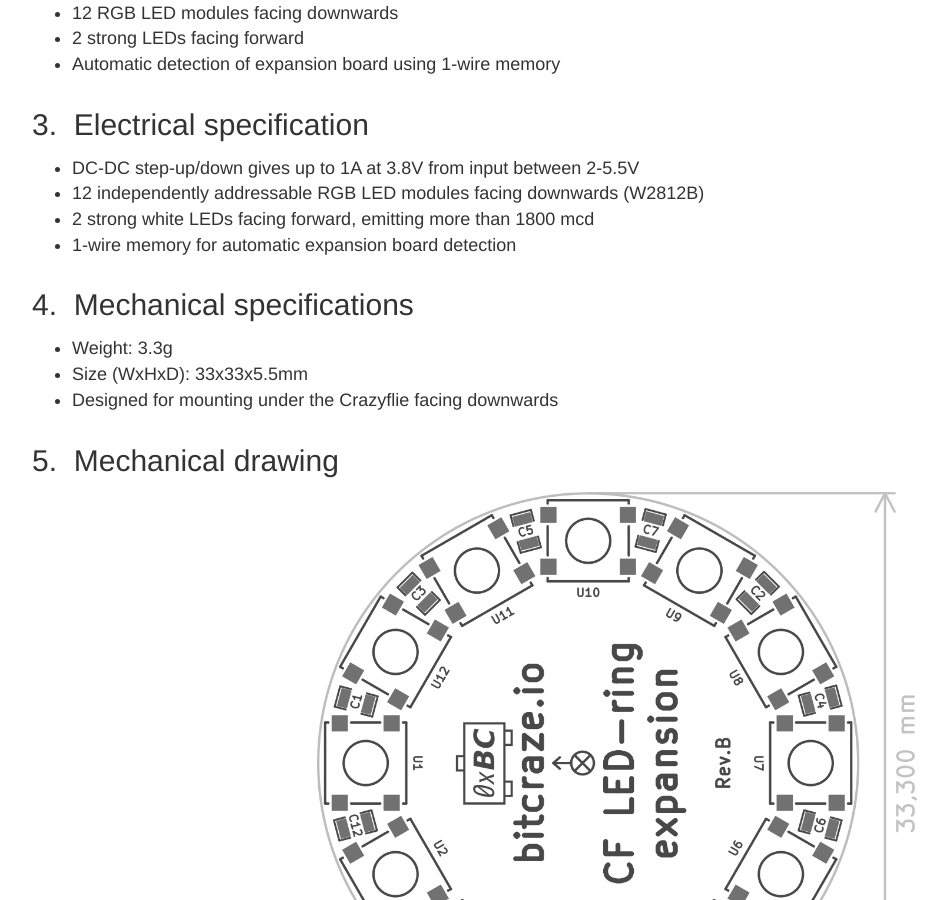
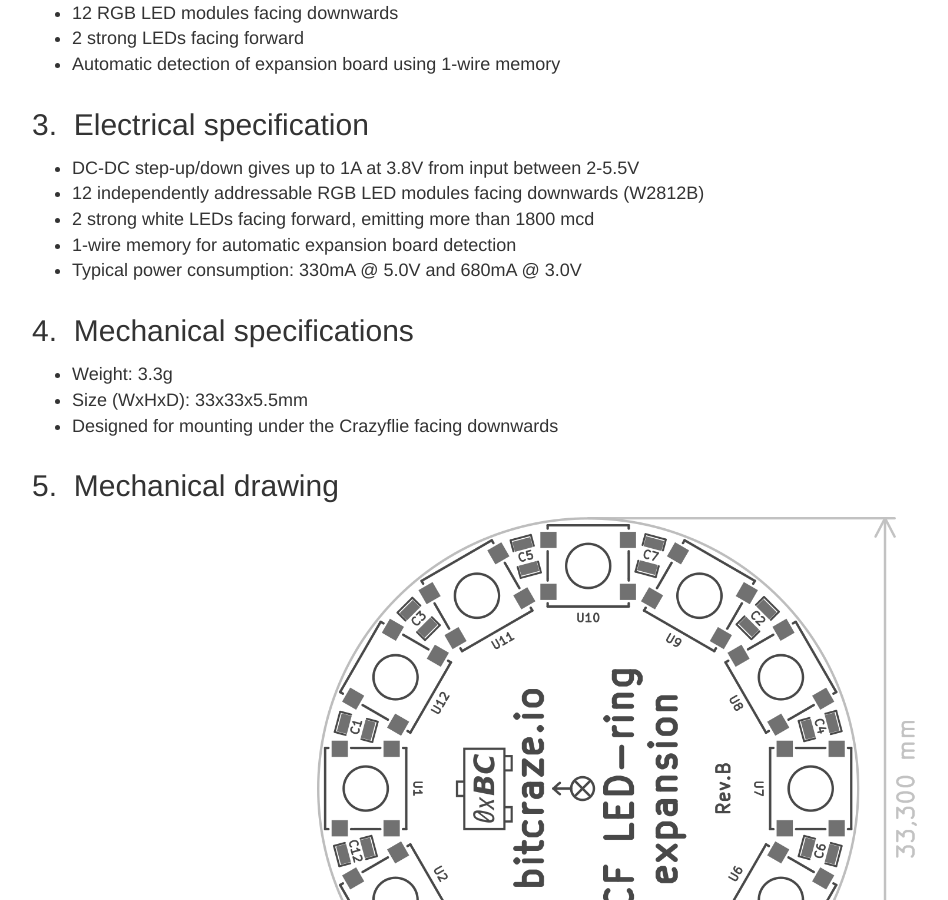
Before and after one commit to bitcraze/hardware, a Jekyll site: the page built from src/products/led-ring-deck/datasheet/index.md, in a window 1280 px wide and 900 px high, scrolled down 799 px. Shown: the whole window, without its empty margins (23-971 px from the left). Built offline with Jekyll 4.4.1, drawn with Linux system fonts in a browser that asks for light colours.

Commit message:
Added power consumption to LED-ring and LH-deck

```diff
--- a/src/products/led-ring-deck/datasheet/index.md
+++ b/src/products/led-ring-deck/datasheet/index.md
@@ -33,6 +33,7 @@ can be selected.
 * 12 independently addressable RGB LED modules facing downwards (W2812B)
 * 2 strong white LEDs facing forward, emitting more than 1800 mcd
 * 1-wire memory for automatic expansion board detection
+* Typical power consumption: 330mA @ 5.0V and 680mA @ 3.0V
 
 ## Mechanical specifications
 
```
Also changed, not shown: src/products/lighthouse-deck/datasheet/index.md (+1 -0 lines).
